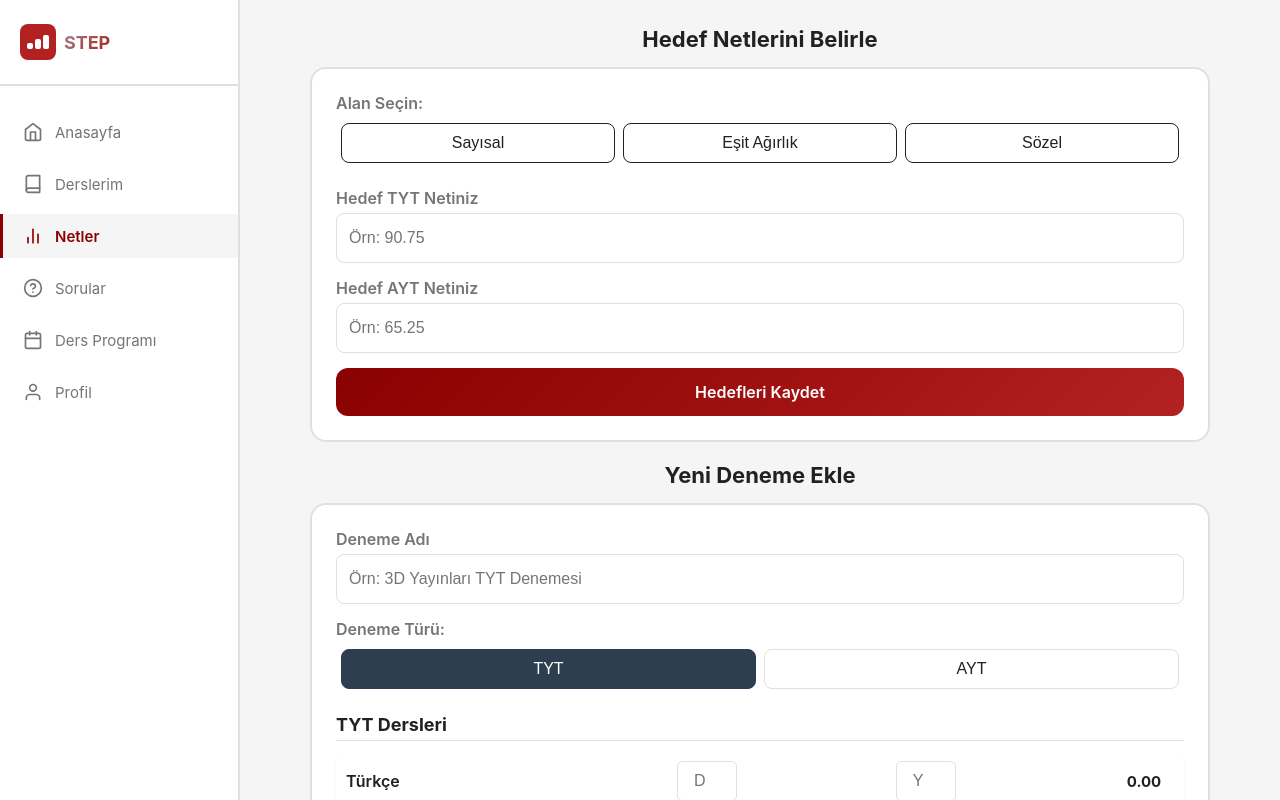
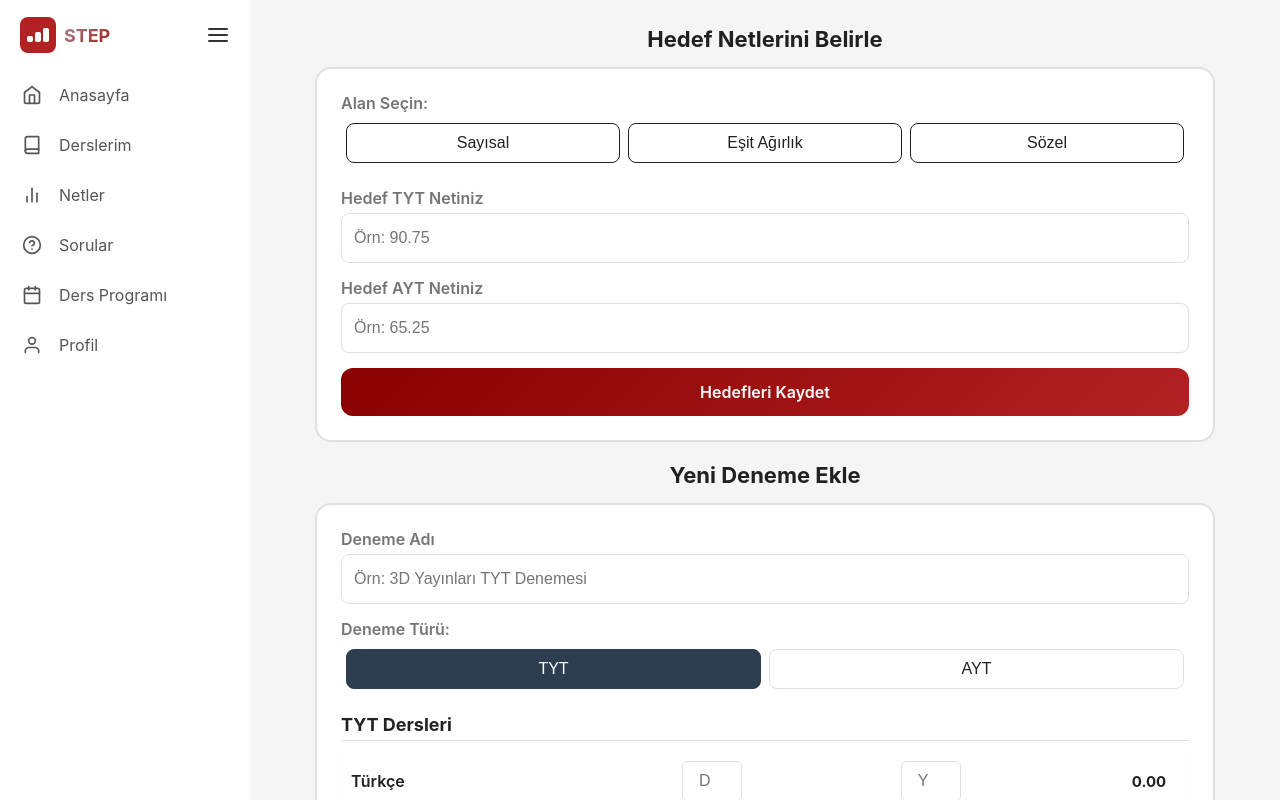
Before and after one commit to vediaa/Step, a React (Vite) app in the folder client/: page /exams in a window 1280 px wide. Shown: the top 800 px of the page. Built offline with nearby package versions, Linux system fonts and the light colour scheme.

Commit message:
Sidebar open/close feature added

```diff
--- a/client/src/App.css
+++ b/client/src/App.css
@@ -9,7 +9,7 @@
 
 .main-content {
   flex: 1;
-  margin-left: 240px;
+  /*margin-left: 240px;*/
   min-height: 100vh;
   background-color: var(--bg-secondary);
 }
--- a/client/src/components/Sidebar/Sidebar.css
+++ b/client/src/components/Sidebar/Sidebar.css
@@ -1,82 +1,98 @@
+/* Ana Sidebar Konteyneri */
 .sidebar {
-  width: 240px;
   height: 100vh;
-  background-color: var(--bg-primary);
-  border-right: 2px solid var(--border-color);
-  padding: 24px 0;
-  position: fixed;
-  left: 0;
-  top: 0;
+  background-color: #ffffff; /* Projene uygun rengi ayarla */
+  transition: width 0.3s ease; /* Pürüzsüz daralma animasyonu */
+  overflow-x: hidden; /* Daraldığında içeriğin taşmasını önler */
   display: flex;
   flex-direction: column;
-  z-index: 100;
 }
 
-.sidebar-header {
-  padding: 0 20px 24px 20px;
-  border-bottom: 2px solid var(--border-color);
+/* Açık ve Kapalı Genişlikler */
+.sidebar.open {
+  width: 250px;
 }
 
+.sidebar.closed {
+  width: 80px;
+}
+
+/* Header (Logo ve Buton Kısmı) */
+.sidebar-header {
+  display: flex;
+  align-items: center;
+  justify-content: space-between;
+  padding: 20px;
+  height: 70px;
+
+}
+
+/* Logonun altındaki link çizgisini kaldırır */
 .sidebar-header a {
   text-decoration: none;
 }
 
-.sidebar-nav {
-  flex: 1;
-  padding: 24px 0;
-  display: flex;
-  flex-direction: column;
-  gap: 8px;
+/* Sidebar kapalıyken butonu ortala */
+.sidebar.closed .sidebar-header {
+  justify-content: center;
 }
 
-.sidebar-item {
-  display: flex;
-  align-items: center;
-  gap: 12px;
-  padding: 12px 20px;
-  color: var(--text-secondary);
-  text-decoration: none;
-  transition: all 0.3s ease;
-  border-left: 3px solid transparent;
+.logo-wrapper {
+  transition: opacity 0.2s ease;
 }
 
-.sidebar-item:hover {
-  background-color: var(--bg-secondary);
-  color: var(--text-primary);
+.logo-wrapper.hidden {
+  opacity: 0;
+  display: none;
 }
 
-.sidebar-item.active {
-  background-color: var(--bg-secondary);
-  color: var(--primary-color);
-  border-left-color: var(--primary-color);
-  font-weight: 600;
-}
-
-.sidebar-icon {
-  font-size: 20px;
+/* Toggle Butonu */
+.toggle-btn {
+  background: none;
+  border: none;
+  cursor: pointer;
+  color: #333;
   display: flex;
   align-items: center;
 }
 
-.sidebar-label {
-  font-size: 15px;
+/* Menü Elemanları */
+.sidebar-item {
+  display: flex;
+  align-items: center;
+  padding: 15px 20px;
+  text-decoration: none;
+  color: #555;
+  white-space: nowrap; /* Metnin alt satıra geçmesini önler */
 }
 
-@media (max-width: 968px) {
-  .sidebar {
-    width: 70px;
-  }
+/* Sidebar kapalıyken ikonları ortala */
+.sidebar.closed .sidebar-item {
+  justify-content: center;
+  padding: 35px 0;
+}
 
-  .sidebar-label {
-    display: none;
-  }
+.sidebar-icon {
+  display: flex;
+  align-items: center;
+  justify-content: center;
+  /* 1. İkonun asıl boyutunu büyüten kısım: */
+  font-size: 20px;
+  min-width: 24px;
+}
 
-  .sidebar-item {
-    justify-content: center;
-  }
+.sidebar.open .sidebar-icon {
+  margin-right: 15px; /* Sadece açıkken ikon ile yazı arasına boşluk koy */
+}
 
-  .sidebar-header {
-    display: flex;
-    justify-content: center;
-  }
+/* Menü Yazıları (Labels) */
+.sidebar-label {
+  transition: opacity 0.3s ease;
+  opacity: 1;
 }
+
+/* Sidebar kapalıyken yazıları gizle */
+.sidebar.closed .sidebar-label {
+  opacity: 0;
+  display: none;
+}
--- a/client/src/components/Sidebar/Sidebar.jsx
+++ b/client/src/components/Sidebar/Sidebar.jsx
@@ -1,3 +1,4 @@
+import React, { useState } from "react";
 import { Link, useLocation } from "react-router-dom";
 import {
   FiHome,
@@ -7,11 +8,13 @@ import {
   FiHelpCircle,
   FiUser,
   FiCalendar,
+  FiMenu, // Açma/kapama butonu için eklendi
 } from "react-icons/fi";
 import Logo from "../Logo/Logo";
 import "./Sidebar.css";
 
 const Sidebar = () => {
+  const [isOpen, setIsOpen] = useState(true); // Sidebar durumu
   const location = useLocation();
 
   const menuItems = [
@@ -21,16 +24,24 @@ const Sidebar = () => {
     /* { path: "/goals", icon: <FiTarget />, label: "Hedefler" }, */
     { path: "/questions", icon: <FiHelpCircle />, label: "Sorular" },
     { path: "/ders-programi", icon: <FiCalendar />, label: "Ders Programı" },
-
     { path: "/profile", icon: <FiUser />, label: "Profil" },
   ];
 
   return (
-    <div className="sidebar">
+    // Dinamik class: isOpen true ise "open", false ise "closed"
+    <div className={`sidebar ${isOpen ? "open" : "closed"}`}>
       <div className="sidebar-header">
-        <Link to="/dashboard">
-          <Logo size="small" />
-        </Link>
+        {/* Logo sadece sidebar açıkken görünür */}
+        <div className={`logo-wrapper ${!isOpen ? "hidden" : ""}`}>
+          <Link to="/dashboard">
+            <Logo size="small" />
+          </Link>
+        </div>
+
+        {/* Menü Açma/Kapama Butonu */}
+        <button className="toggle-btn" onClick={() => setIsOpen(!isOpen)}>
+          <FiMenu size={24} />
+        </button>
       </div>
 
       <nav className="sidebar-nav">
@@ -41,8 +52,10 @@ const Sidebar = () => {
             className={`sidebar-item ${
               location.pathname === item.path ? "active" : ""
             }`}
+            title={!isOpen ? item.label : ""} // Kapalıyken üzerine gelince ismini göstersin (Tooltip)
           >
             <span className="sidebar-icon">{item.icon}</span>
+            {/* Yazılar CSS ile gizlenip gösterilecek */}
             <span className="sidebar-label">{item.label}</span>
           </Link>
         ))}
```
